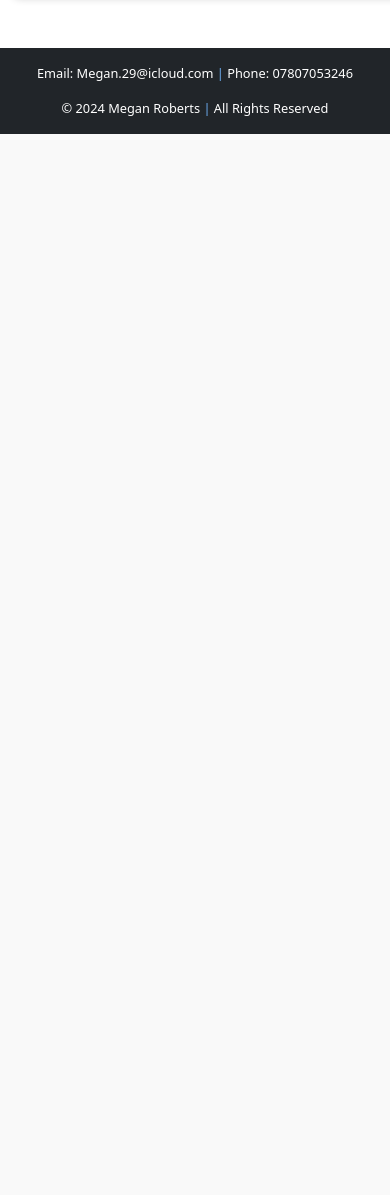
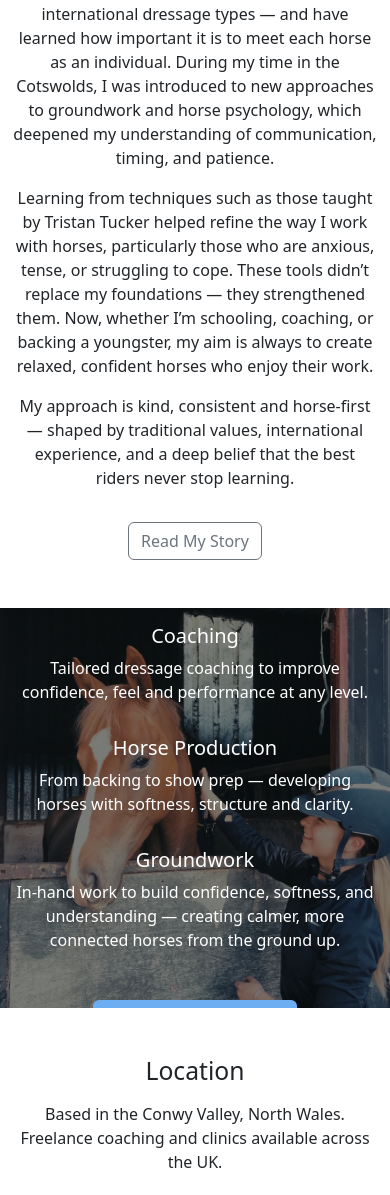
Before and after one commit to MeganRoberts-dev/megan-roberts-dressage, a Django app: page / in a window 390 px wide; the page is wider, and only the part inside the window is pictured. Shown: the part 1486-2681 px from the top of that part. Before the commit the page ends 1620 px from the top of that part, so only its background shows below. Run offline with Django 3.2, Linux system fonts and the light colour scheme; a map, chart or similar area stays blank; some libraries are stand-ins or nearby versions.

Commit message:
Enhance home page, with sections and images

```diff
--- a/home/static/home/css/home.css
+++ b/home/static/home/css/home.css
@@ -52,7 +52,55 @@ span {
   }
 
   .hero-section .overlay .btn:hover {
-    background-color: #007bff;
+    background-color: #ffffff;
+    color:#333;
+  }
+
+  /* --- Services */
+  .services-preview-section {
+    height: 400px;
+    overflow: hidden;
+    position: relative;
+    display: flex;
+    align-items: center;
+    justify-content: center;
+  }
+
+  .services-bg-img {
+    position: absolute;
+    bottom: 0;
+    left: 0;
+    width: 100%;
+    min-height: 100%;
+    object-fit: cover;
+    z-index: 0;
+  }
+
+  .services-overlay {
+    position: absolute;
+    inset: 0;
+    background-color: rgba(0, 0, 0, 0.5);
+    z-index: 1;
+  }
+
+  .services-preview-section .container {
+    position: relative;
+    z-index: 2;
+  }
+  .service-btn {
+    margin-top: 20px;
+    font-size: 1.2rem;
+    padding: 10px 20px;
+    background-color: #6dadf1;
+    border: none;
+    color: white;
+    transition: background-color 0.3s ease;
+  }
+
+  .service-btn:hover {
+    background-color: #fafafa;
+    text-decoration: none;
+    color:#333;
   }
 
   /* --- Map --- */
--- a/home/templates/home/home.html
+++ b/home/templates/home/home.html
@@ -1,24 +1,79 @@
-{%extends 'base.html'%}
+{% extends 'base.html' %}
 {% load static %}
-{%block content%}
+{% block content %}
 
 {% block extra_css %}
   <link rel="stylesheet" href="{% static 'home/css/home.css' %}">
 {% endblock %}
 
 <div class="home-container">
+
+  <!-- HERO SECTION -->
   <section class="hero-section position-relative">
-    <img src="{% static 'img/hero-img.jpeg' %}" alt="Hero Image">
-    <div class="overlay">
-      <h1 class="display-4">Welcome to <span>Megan Roberts Dressage</span></h1>
-      <h4>Young, professional and passionate dressage rider.</h4>
-      <a href="{% url 'contact' %}" class="btn btn-primary mt-4">Contact Me</a>
+    <img src="{% static 'img/hero-img.jpeg' %}" alt="Megan Roberts riding a dressage horse" class="img-fluid w-100">
+    <div class="overlay text-center">
+      <h1 class="display-4 fw-bold">Megan Roberts Dressage</h1>
+      <h4 class="mt-2">Professional Rider · Coach · Horse Producer</h4>
+      <a href="{% url 'contact' %}" class="btn btn-primary mt-4 px-4 py-2">Enquire Now</a>
     </div>
   </section>
+
+ <!-- INTRODUCTION SECTION -->
+<section class="intro-section py-5">
+  <div class="container">
+    <div class="row justify-content-center text-center">
+      <div class="col-lg-9">
+        <h2 class="mb-4">Welcome</h2>
+        <p class="lead">
+          I'm Megan — a professional dressage rider and coach based in North Wales, working with riders and horses across the UK. My focus is on producing horses with care, coaching riders with clarity, and creating partnerships built on trust, feel and solid foundations.
+        </p>
+        <p>
+          My journey began on a stud farm in Wales, surrounded by native ponies and strong family traditions. From breaking and backing Welsh Section Cs, to competing at international youth level, every stage has shaped the rider I am today — grounded in experience, and constantly learning.
+        </p>
+        <p>
+          Over the years, I’ve worked with a wide range of horses — from sharp young ponies to international dressage types — and have learned how important it is to meet each horse as an individual. During my time in the Cotswolds, I was introduced to new approaches to groundwork and horse psychology, which deepened my understanding of communication, timing, and patience.
+        </p>
+        <p>
+          Learning from techniques such as those taught by Tristan Tucker helped refine the way I work with horses, particularly those who are anxious, tense, or struggling to cope. These tools didn’t replace my foundations — they strengthened them. Now, whether I’m schooling, coaching, or backing a youngster, my aim is always to create relaxed, confident horses who enjoy their work.
+        </p>
+        <p>
+          My approach is kind, consistent and horse-first — shaped by traditional values, international experience, and a deep belief that the best riders never stop learning.
+        </p>
+        <a href="{% url 'about' %}" class="btn btn-outline-secondary mt-3">Read My Story</a>
       </div>
+    </div>
+  </div>
+</section>
+
+<!-- SERVICES SECTION -->
+<section class="services-preview-section position-relative text-white text-center">
+  <img src="{% static 'img/hero-img.jpeg' %}" alt="Megan Roberts riding a dressage horse" class="services-bg-img">
+  <div class="services-overlay"></div>
+  <div class="container position-relative">
+    <h2 class="mb-4">What I Offer</h2>
+    <div class="row justify-content-center">
+      <div class="col-md-4 mb-3">
+        <h5>Coaching</h5>
+        <p>Tailored dressage coaching to improve confidence, feel and performance at any level.</p>
+      </div>
+      <div class="col-md-4 mb-3">
+        <h5>Horse Production</h5>
+        <p>From backing to show prep — developing horses with softness, structure and clarity.</p>
+      </div>
+      <div class="col-md-4 mb-3">
+        <h5>Groundwork</h5>
+        <p>In-hand work to build confidence, softness, and understanding — creating calmer, more connected horses from the ground up.</p>
+      </div>
+    </div>
+    <a href="{% url 'services' %}" class="btn service-btn mt-3 px-4 py-2">View Full Services</a>
+  </div>
+</section>
+
+  <!-- MAP SECTION -->
   <section class="map-section py-5">
     <div class="container text-center">
-    <h2 class="mb-4">Find Me</h2>
+      <h2 class="mb-3">Location</h2>
+      <p class="mb-4">Based in the Conwy Valley, North Wales. Freelance coaching and clinics available across the UK.</p>
       <div class="map-container">
         <iframe src="https://www.google.com/maps/embed?pb=!1m18!1m12!1m3!1d4776.852620374873!2d-3.8103087499999995!3d53.22813395!2m3!1f0!2f0!3f0!3m2!1i1024!2i768!4f13.1!3m3!1m2!1s0x486519445e1dc32b%3A0x8125cfa40a3f67fe!2sPenrhyd%20Rd%2C%20Tal-y-cafn%2C%20Colwyn%20Bay%20LL28%205RW!5e0!3m2!1sen!2suk!4v1734686889573!5m2!1sen!2suk"
           width="1000"
@@ -31,4 +86,7 @@
       </div>
     </div>
   </section>
+
+</div>
+
 {% endblock %}
```
Lines whose indentation alone changed are shown as unchanged.
